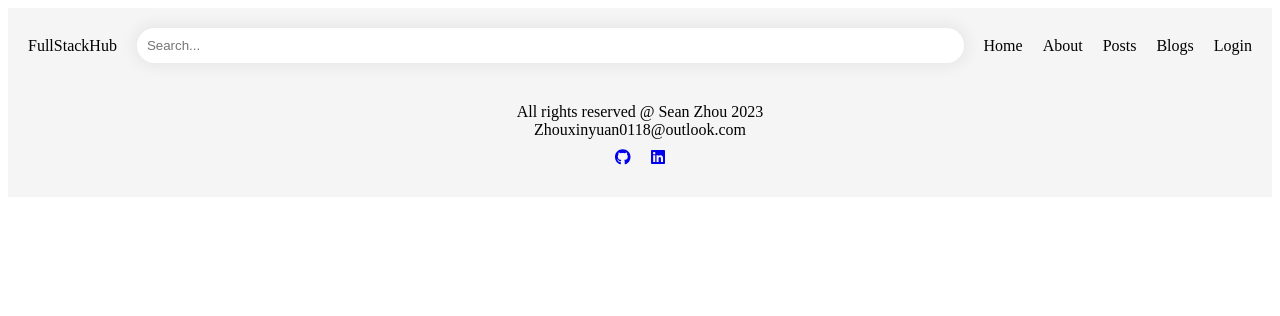
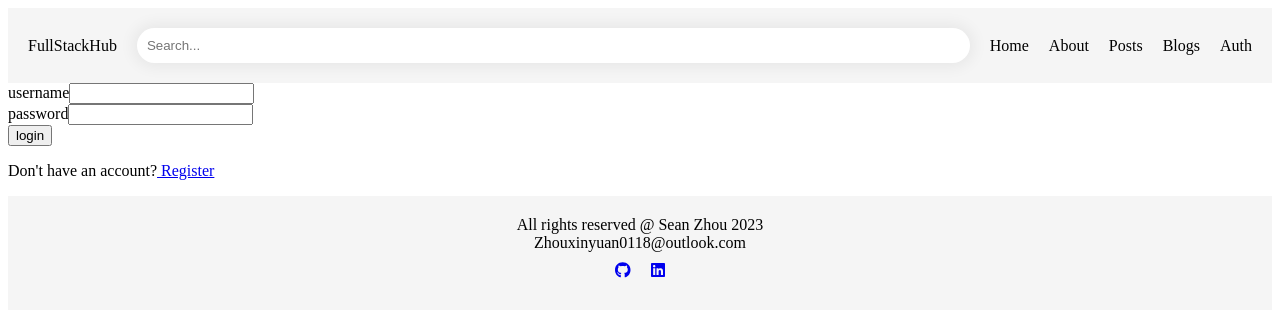
Before and after one commit to xiaoShuZhou/StudyHubFrontend, a React (Create React App) app: page /auth in a window 1280 px wide. Shown: the top 316 px of the page. Built offline with nearby package versions, Linux system fonts and the light colour scheme.

Commit message:
login functionality

```diff
--- a/src/App.js
+++ b/src/App.js
@@ -1,24 +1,96 @@
-import {
-  Routes, Route
-} from 'react-router-dom'
+import { Routes, Route } from 'react-router-dom'
+import { useNavigate } from 'react-router-dom'
+import { useState, useEffect } from 'react'
 
 import Home from './views/Home'
 import About from './views/About'
 import ShowBlogs from './views/ShowBlogs'
 import Post from './views/Post'
+import Auth from './views/Auth'
+import Profile from './views/Profile'
+
 import Header from './components/Header'
 import Footer from './components/Footer'
+import Notification from './components/Notification'
+
+import blogService from './services/blogs'
+import loginService from './services/login'
 
 
 const App = () => {
+  const [username, setUsername] = useState('')
+  const [password, setPassword] = useState('')
+  const [user, setUser] = useState(null)
+  const [notification, setNotification] = useState(null)
+
+  const navigate = useNavigate()
+
+
+  useEffect(() => {
+    const loggedUserJSON = window.localStorage.getItem('loggedBlogAppUser')
+    if (loggedUserJSON) {
+      const user = JSON.parse(loggedUserJSON)
+      setUser(user)
+      blogService.setToken(user.token)
+    }
+  }, [])
+
+  const handleLogin = async (event) => {
+    event.preventDefault()
+    try {
+      const user = await loginService.login({
+        username, password,
+      })
+      window.localStorage.setItem(
+        'loggedBlogAppUser', JSON.stringify(user)
+      )
+      blogService.setToken(user.token)
+      setUser(user)
+      setUsername('')
+      setPassword('')
+      navigate('/profile')
+
+    } catch (exception) {
+      setNotification({
+        type: 'error',
+        text: 'wrong username or password'
+      })
+      setTimeout(() => {
+        setNotification(null)
+      }, 5000)
+    }
+  }
+
+  const handleLogout = () => {
+    window.localStorage.removeItem('loggedBlogAppUser')
+    setUser(null)
+    navigate('/')
+  }
+
+  const handleNameChange = (event) => {
+    setUsername(event.target.value)
+  }
+
+  const handlePasswordChange = (event) => {
+    setPassword(event.target.value)
+  }
+
+
+
   return (
     <div>
-      <Header />
+      <Notification notification={notification} />
+      <Header user ={user}/>
       <Routes>
         <Route path="/" element={<Home />} />
         <Route path="/about" element={<About />} />
         <Route path="/showblogs" element={<ShowBlogs />} />
         <Route path="/post" element={<Post />} />
+        <Route path="/auth" element={<Auth username={username} password={password}
+          handleLogin={handleLogin}
+          handleNameChange={handleNameChange}
+          handlePasswordChange={handlePasswordChange} />} />
+        <Route path="/profile" element={<Profile handleLogout={handleLogout}/>} />
       </Routes>
       <Footer />
     </div>
--- a/src/components/Header.js
+++ b/src/components/Header.js
@@ -2,7 +2,7 @@ import React from 'react'
 import { Link } from 'react-router-dom'
 import styles from './Header.module.css'
 
-const Header = () => {
+const Header = ({ user }) => {
   return (
     <header className={styles.header}>
       <div className={styles.icon}><Link className={styles.link} to="/">FullStackHub</Link></div>
@@ -12,7 +12,11 @@ const Header = () => {
         <Link className={styles.link} to="/about">About</Link>
         <Link className={styles.link} to="/posts">Posts</Link>
         <Link className={styles.link} to="/blogs">Blogs</Link>
-        <Link className={styles.link} to="/login">Login</Link>
+        {user === null ?
+          <Link className={styles.link} to="/auth">Auth</Link>
+          :
+          <Link className={styles.link} to="/profile">Profile</Link>
+        }
       </nav>
     </header>
   )
--- a/src/components/Notification.js
+++ b/src/components/Notification.js
@@ -1,7 +1,6 @@
 import React from 'react'
 
 const Notification = ({ notification }) => {
-  console.log('Notification: ', notification)
   if (notification === null) {
     return null
   }
--- /dev/null
+++ b/src/components/Register.js
@@ -0,0 +1,34 @@
+// Register.js
+import styles from '../views/Auth.module.css'
+
+const Register = () => {
+
+  const handleRegister = () => {
+    // handle register logic here
+  }
+
+  return (
+    <div className={styles.container}>
+      <input
+        className={styles.input}
+        type="text"
+        placeholder="Username"
+      />
+      <input
+        className={styles.input}
+        type="password"
+        placeholder="Password"
+      />
+      <input
+        className={styles.input}
+        type="password"
+        placeholder="Confirm Password"
+      />
+      <button className={styles.button} onClick={handleRegister}>
+        Register
+      </button>
+    </div>
+  )
+}
+
+export default Register
--- a/src/store.js
+++ /dev/null
@@ -1,5 +0,0 @@
-import { configureStore } from '@reduxjs/toolkit'
-
-export const store = configureStore({
-  reducer: {},
-})
--- /dev/null
+++ b/src/views/Auth.js
@@ -0,0 +1,22 @@
+// Auth.js
+import React, { useState } from 'react'
+import Login from '../components/Login'
+import Register from '../components/Register'
+
+const Auth = (props) => {
+  const [isRegister, setIsRegister] = useState(false)
+
+  return (
+    <div>
+      {isRegister ? <Register /> : <Login {...props}/>}
+      <p>
+        {isRegister ? 'Already have an account?' : 'Don\'t have an account?'}
+        <a href="#" onClick={() => setIsRegister(!isRegister)}>
+          {isRegister ? ' Login' : ' Register'}
+        </a>
+      </p>
+    </div>
+  )
+}
+
+export default Auth
--- /dev/null
+++ b/src/views/Auth.module.css
@@ -0,0 +1,15 @@
+/* Auth.module.css */
+.container {
+  display: flex;
+  flex-direction: column;
+  width: 200px;
+  margin: auto;
+}
+
+.input {
+  margin-bottom: 10px;
+}
+
+.button {
+  cursor: pointer;
+}
--- /dev/null
+++ b/src/views/Profile.js
@@ -0,0 +1,13 @@
+
+
+const profile = ({ handleLogout }) => {
+
+  return (
+    <div>
+      <h2>Your Blogs:</h2>
+      <button onClick={handleLogout}>logout</button>
+    </div>
+  )
+}
+
+export default profile
```
Also changed, not shown: src/views/Login.js (deleted, +0 -12 lines), src/components/Login.js (renamed from src/components/LoginForm.js).
